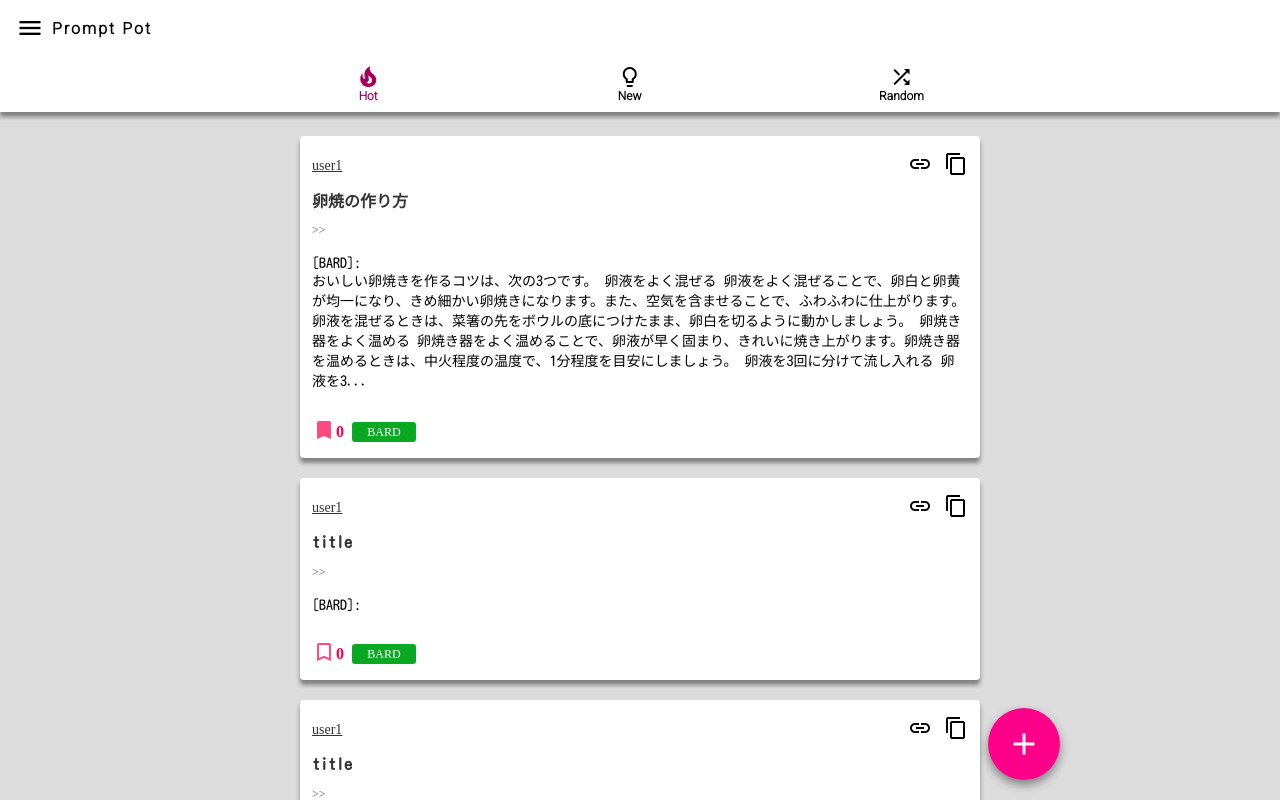
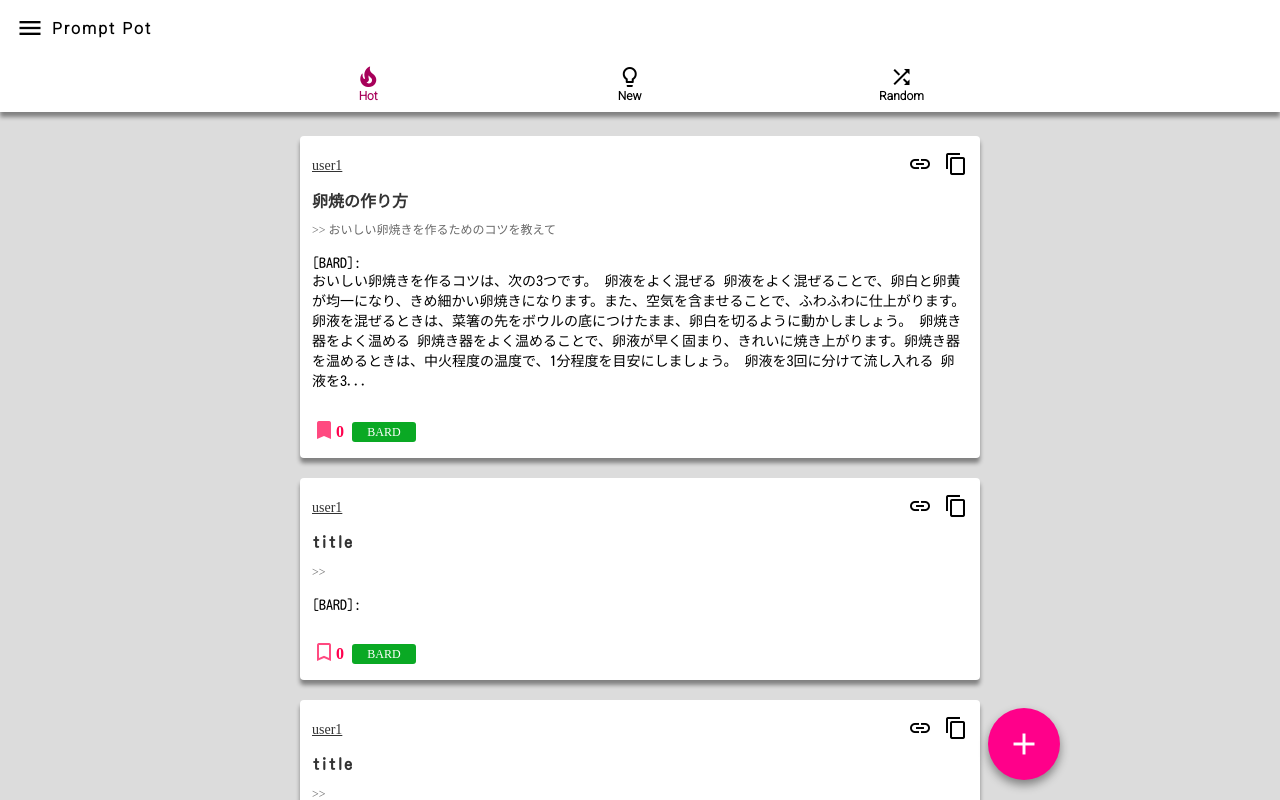
Before and after one commit to yoshiInGit/pronpt_pot, a React (Vite) app: page / in a window 1280 px wide. Built offline with nearby package versions, Linux system fonts and the light colour scheme; a web font is replaced by a local one.

Commit message:
refactor

```diff
--- a/src/view/components/common/PromptCard.tsx
+++ b/src/view/components/common/PromptCard.tsx
@@ -61,9 +61,7 @@ const AIName = styled.div`
     color: white;
     font-size: 12px;
 `
-// -------------------- styled Components
 
-// Responsive Props ----------------------------
 const CardWrapper = styled.div`
     cursor: pointer;
     width: 100%;
@@ -97,7 +95,8 @@ const MsgSize = styled.span`
         font-size: 14px;
     }
 `
-// ---------------------------- Responsive Props
+// -------------------- styled Components
+
 
 
 const PromptCard = ({prompt} : {prompt : ToShowPrompt}) => {
@@ -116,7 +115,7 @@ const PromptCard = ({prompt} : {prompt : ToShowPrompt}) => {
         }
 
         const onPromptCopy = () =>{
-            navigator.clipboard.writeText(prompt.prompt);
+            navigator.clipboard.writeText(prompt.conversation[0]);
 
             setIsCopyAct(true);
             setTimeout(() => {
@@ -185,7 +184,7 @@ const PromptCard = ({prompt} : {prompt : ToShowPrompt}) => {
                         <PromptTxt>
                             <PromptSize>
                                 {">> "}
-                                {prompt.prompt}
+                                {prompt.truncatePrompt()}
                             </PromptSize>
                         </PromptTxt>
                         <SpaceBox height={16}/>
```
